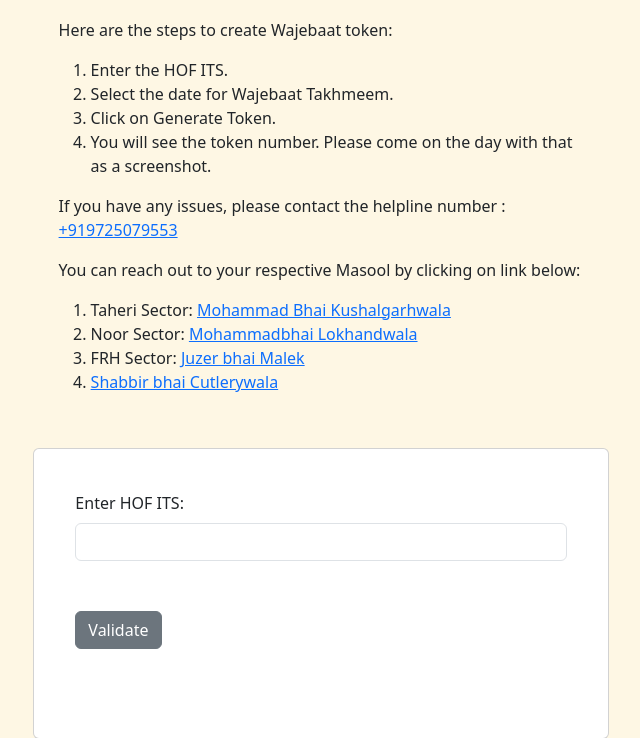
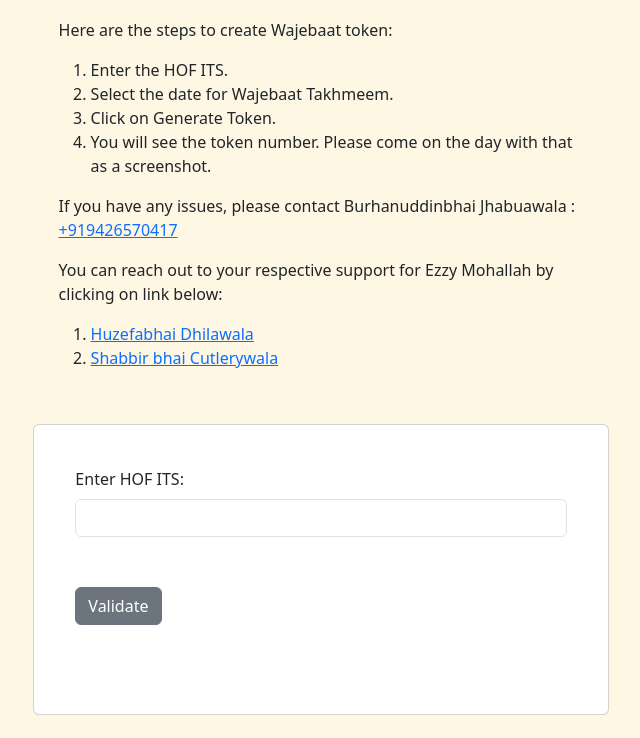
Before and after one commit to p8devrnd/deh-wajebat, a Django app: page /jamaat/mumin/mumin_self_allocation/home in a window 1280 px wide. Shown: the part 299-1037 px from the top of the page, without its empty margins (319-959 px from the left). After the commit the page ends 1014 px from the top, so only its background shows below. Run offline with Django 5.2, Linux system fonts and the light colour scheme; data that the repository does not hold is empty.

Commit message:
[deploy]: changed info details

```diff
--- a/templates/mumin_self_allocation/main.html
+++ b/templates/mumin_self_allocation/main.html
@@ -54,15 +54,13 @@
                   <li>You will see the token number. Please come on the day with that as a screenshot.</li>
                 </ol>
             </p>
-            <p style="font-size: 1rem; text-align: left">If you have any issues, please contact the helpline number : <a href="https://wa.me/+919725079553?text=Salaam, I need help in selecting Wajebaat Slot.">+919725079553</a></p>
+            <p style="font-size: 1rem; text-align: left">If you have any issues, please contact Burhanuddinbhai Jhabuawala : <a href="https://wa.me/+919426570417?text=Salaam, I need help in selecting Wajebaat Slot.">+919426570417</a></p>
 
-            <p style="font-size: 1rem; text-align: left">You can reach out to your respective Masool by clicking on link below: </p>
+            <p style="font-size: 1rem; text-align: left">You can reach out to your respective support for Ezzy Mohallah by clicking on link below: </p>
 
             <p style="font-size: 1rem; text-align: left">
                 <ol style="font-size: 1rem; text-align: left">
-                  <li>Taheri Sector: <a href="https://wa.me/+919898734372?text=Salaam, I need help in selecting Wajebaat Slot.">Mohammad Bhai Kushalgarhwala</a></li>
-                  <li>Noor Sector: <a href="https://wa.me/+919727530082?text=Salaam, I need help in selecting Wajebaat Slot.">Mohammadbhai Lokhandwala</a></li>
-                  <li>FRH Sector: <a href="https://wa.me/+918460200525?text=Salaam, I need help in selecting Wajebaat Slot.">Juzer bhai Malek</a></li>
+                  <li><a href="https://wa.me/+918460434951?text=Salaam, I need help in selecting Wajebaat Slot.">Huzefabhai Dhilawala</a></li>
                   <li><a href="https://wa.me/+918765432109?text=Salaam, I need help in selecting Wajebaat Slot.">Shabbir bhai Cutlerywala</a></li>
                 </ol>
             </p>
```
